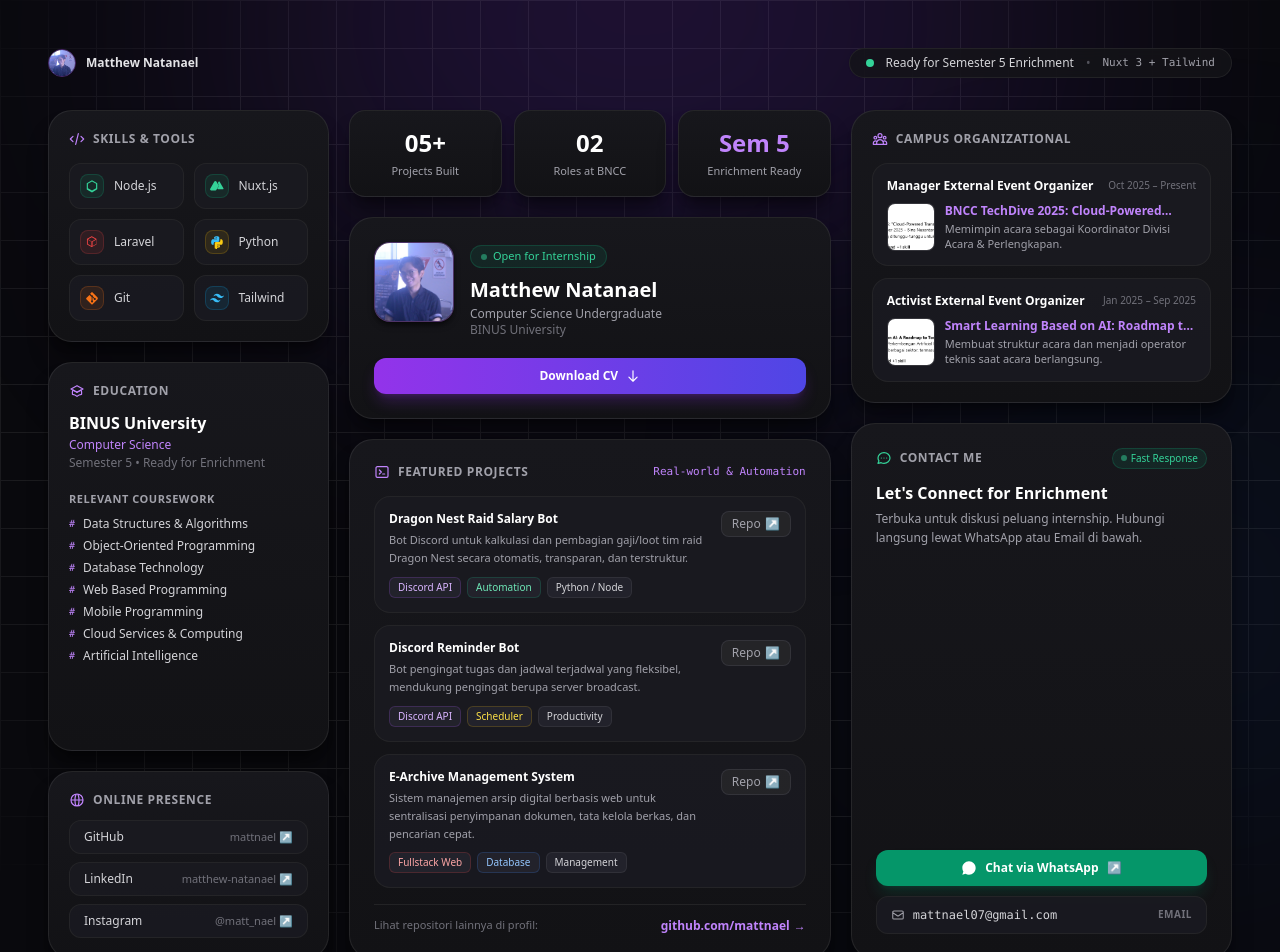
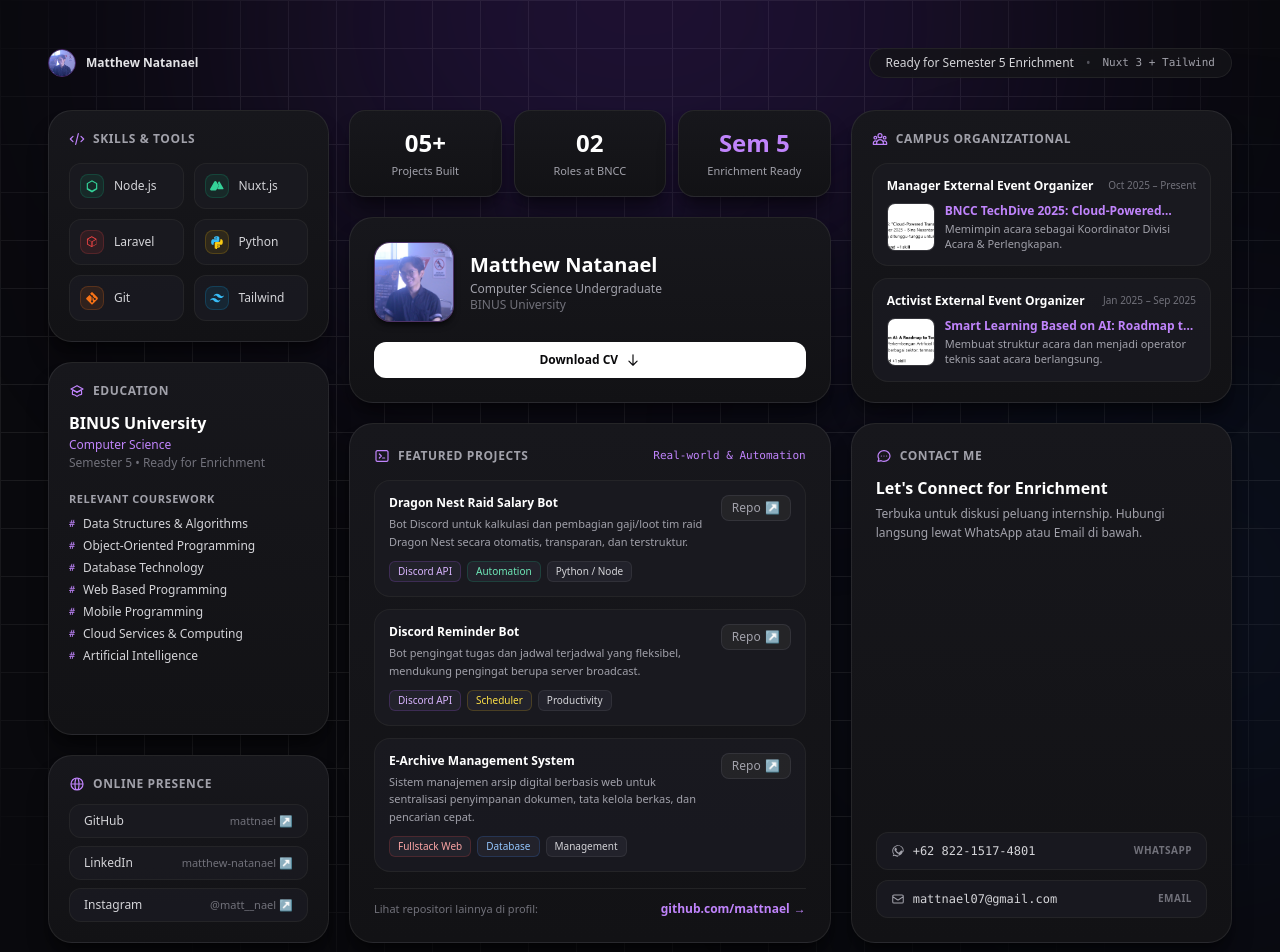
Before and after one commit to mattnael/web-portofolio, a Nuxt app: page / in a window 1280 px wide. Shown: the top 952 px of the page. Built offline with nearby package versions, Linux system fonts and the light colour scheme.

Commit message:
Change Whatsapp Number Style and Change Download CV Color

```diff
--- a/app/app.vue
+++ b/app/app.vue
@@ -22,7 +22,6 @@
       </div>
 
       <div class="hidden sm:flex items-center gap-3 px-4 py-1.5 rounded-full bg-[#141418]/80 border border-zinc-800/80 backdrop-blur-md text-xs shadow-sm">
-        <span class="w-2 h-2 rounded-full bg-emerald-400 animate-ping"></span>
         <span class="text-zinc-300 font-medium">Ready for Semester 5 Enrichment</span>
         <span class="text-zinc-600">•</span>
         <span class="text-zinc-400 font-mono text-[11px]">Nuxt 3 + Tailwind</span>
@@ -175,9 +174,9 @@
               <span class="font-medium">LinkedIn</span>
               <span class="text-zinc-500 text-[11px]">matthew-natanael ↗</span>
             </a>
-            <a href="https://instagram.com/matt_nael" target="_blank" class="bg-[#1a1a21]/90 hover:bg-zinc-800 border border-zinc-800/80 px-3.5 py-2 rounded-xl flex items-center justify-between text-xs text-zinc-300 transition-colors">
+            <a href="https://instagram.com/matt__nael" target="_blank" class="bg-[#1a1a21]/90 hover:bg-zinc-800 border border-zinc-800/80 px-3.5 py-2 rounded-xl flex items-center justify-between text-xs text-zinc-300 transition-colors">
               <span class="font-medium">Instagram</span>
-              <span class="text-zinc-500 text-[11px]">@matt_nael ↗</span>
+              <span class="text-zinc-500 text-[11px]">@matt__nael ↗</span>
             </a>
           </div>
         </div>
@@ -205,17 +204,13 @@
 
         <!-- Profile Card -->
         <div class="bg-gradient-to-b from-[#17171c] to-[#121215] border border-white/[0.08] shadow-xl shadow-black/40 rounded-3xl p-6 hover:border-purple-500/40 transition-colors">
-          <div class="flex items-start gap-4">
+          <div class="flex items-center gap-4">
             <img
               src="/images/avatar.png"
               alt="Matthew Natanael"
               class="w-20 h-20 rounded-2xl object-cover border border-purple-500/30 shrink-0 bg-zinc-800 shadow-md shadow-black/50"
             />
             <div class="flex-1">
-              <div class="inline-flex items-center gap-1.5 px-2.5 py-0.5 rounded-full text-[11px] font-medium bg-emerald-500/10 text-emerald-400 border border-emerald-500/20 mb-2">
-                <span class="w-1.5 h-1.5 rounded-full bg-emerald-400 animate-pulse"></span>
-                <span>Open for Internship</span>
-              </div>
               <h1 class="text-xl font-bold text-white">Matthew Natanael</h1>
               <p class="text-xs text-zinc-400 mt-0.5">Computer Science Undergraduate</p>
               <p class="text-xs text-zinc-500">BINUS University</p>
@@ -225,7 +220,7 @@
             <a
               href="/resume.pdf"
               download
-              class="w-full inline-flex items-center justify-center gap-2 py-2.5 rounded-xl text-xs font-semibold bg-gradient-to-r from-purple-600 to-indigo-600 hover:from-purple-500 hover:to-indigo-500 text-white shadow-lg shadow-purple-600/25 transition-all"
+              class="w-full inline-flex items-center justify-center gap-2 py-2.5 rounded-xl text-xs font-semibold bg-white text-zinc-950 hover:bg-zinc-200 shadow-sm transition-all duration-200"
             >
               <span>Download CV</span>
               <svg class="w-3.5 h-3.5" fill="none" stroke="currentColor" viewBox="0 0 24 24">
@@ -388,19 +383,13 @@
         </div>
 
         <!-- Contact Me -->
-        <div class="bg-gradient-to-b from-[#17171c] to-[#121215] border border-white/[0.08] shadow-xl shadow-black/40 rounded-3xl p-6 hover:border-emerald-500/30 transition-colors flex-1 flex flex-col justify-between">
+        <div class="bg-gradient-to-b from-[#17171c] to-[#121215] border border-white/[0.08] shadow-xl shadow-black/40 rounded-3xl p-6 hover:border-purple-500/40 transition-colors flex-1 flex flex-col justify-between">
           <div>
-            <div class="flex items-center justify-between mb-3">
-              <div class="flex items-center gap-2 text-xs font-semibold uppercase tracking-wider text-zinc-400">
-                <svg class="w-4 h-4 text-emerald-400" fill="none" stroke="currentColor" viewBox="0 0 24 24">
-                  <path stroke-linecap="round" stroke-linejoin="round" stroke-width="1.8" d="M8 12h.01M12 12h.01M16 12h.01M21 12c0 4.418-4.03 8-9 8a9.863 9.863 0 01-4.255-.949L3 20l1.395-3.72C3.512 15.042 3 13.574 3 12c0-4.418 4.03-8 9-8s9 3.582 9 8z" />
-                </svg>
-                <span>Contact Me</span>
-              </div>
-              <span class="inline-flex items-center gap-1 text-[10px] text-emerald-400 bg-emerald-500/10 border border-emerald-500/20 px-2 py-0.5 rounded-full">
-                <span class="w-1.5 h-1.5 rounded-full bg-emerald-400 animate-pulse"></span>
-                Fast Response
-              </span>
+            <div class="flex items-center gap-2 mb-3 text-xs font-semibold uppercase tracking-wider text-zinc-400">
+              <svg class="w-4 h-4 text-purple-400" fill="none" stroke="currentColor" viewBox="0 0 24 24">
+                <path stroke-linecap="round" stroke-linejoin="round" stroke-width="1.8" d="M8 12h.01M12 12h.01M16 12h.01M21 12c0 4.418-4.03 8-9 8a9.863 9.863 0 01-4.255-.949L3 20l1.395-3.72C3.512 15.042 3 13.574 3 12c0-4.418 4.03-8 9-8s9 3.582 9 8z" />
+              </svg>
+              <span>Contact Me</span>
             </div>
 
             <h3 class="text-base font-bold text-white">Let's Connect for Enrichment</h3>
@@ -409,21 +398,19 @@
             </p>
           </div>
 
-          <div class="flex flex-col gap-2.5 mt-5">
-            <!-- Tombol WhatsApp -->
-            <a
-              href="https://wa.me/6282215174801?text=Halo%20Matthew,%20saya%20tertarik%20dengan%20portofolio%20Anda"
-              target="_blank"
-              class="w-full py-2.5 rounded-xl text-xs font-semibold bg-emerald-600 hover:bg-emerald-500 text-white shadow-lg shadow-emerald-600/20 transition-all text-center inline-flex items-center justify-center gap-2"
-            >
-              <svg class="w-4 h-4 fill-current" viewBox="0 0 24 24">
-                <path d="M17.472 14.382c-.301-.15-1.78-.879-2.056-.98-.276-.1-.477-.15-.678.15-.2.3-.778.98-.953 1.18-.175.201-.351.226-.652.076-.301-.15-1.272-.469-2.423-1.496-.896-.798-1.501-1.784-1.677-2.085-.175-.301-.019-.464.132-.613.136-.134.301-.35.451-.525.151-.176.201-.301.301-.502.1-.2.05-.376-.025-.526-.075-.15-.678-1.633-.929-2.238-.244-.59-.492-.51-.678-.52l-.578-.01c-.2 0-.526.075-.802.376-.276.301-1.053 1.029-1.053 2.509 0 1.48 1.078 2.909 1.229 3.11.15.2 2.122 3.24 5.141 4.544.718.31 1.279.496 1.716.635.722.23 1.379.197 1.898.12.578-.087 1.78-.727 2.031-1.43.251-.703.251-1.304.176-1.43-.076-.125-.276-.2-.577-.35zM12.004 2C6.48 2 2 6.48 2 12c0 1.956.564 3.784 1.542 5.332L2 22l4.82-1.263C8.307 21.564 10.098 22 12.004 22 17.524 22 22 17.52 22 12s-4.476-10-9.996-10z" />
-              </svg>
-              <span>Chat via WhatsApp</span>
-              <span>↗</span>
-            </a>
+          <div class="mt-5 space-y-2.5">
+            <!-- Nomor WhatsApp (Info Box) -->
+            <div class="flex items-center justify-between px-3.5 py-2.5 rounded-xl bg-[#1a1a21]/90 border border-zinc-800/80">
+              <div class="flex items-center gap-2 min-w-0">
+                <svg class="w-3.5 h-3.5 text-zinc-400 fill-current shrink-0" viewBox="0 0 24 24">
+                  <path d="M17.472 14.382c-.297-.149-1.758-.867-2.03-.967-.273-.099-.471-.148-.67.15-.197.297-.767.966-.94 1.164-.173.199-.347.223-.644.075-.297-.15-1.255-.463-2.39-1.475-.883-.788-1.48-1.761-1.653-2.059-.173-.297-.018-.458.13-.606.134-.133.298-.347.446-.521.151-.172.2-.296.3-.495.099-.198.05-.372-.025-.521-.075-.148-.669-1.611-.916-2.206-.242-.579-.487-.501-.669-.51l-.57-.01c-.198 0-.52.074-.792.372s-1.04 1.016-1.04 2.479 1.065 2.876 1.213 3.074c.149.198 2.095 3.2 5.076 4.487.709.306 1.263.489 1.694.626.712.226 1.36.194 1.872.118.571-.085 1.758-.719 2.006-1.413.248-.695.248-1.29.173-1.414-.074-.124-.272-.198-.57-.347m-5.421 7.403h-.004a9.87 9.87 0 01-5.031-1.378l-.361-.214-3.741.982.998-3.648-.235-.374a9.86 9.86 0 01-1.51-5.26c0-5.445 4.43-9.874 9.877-9.874 2.637 0 5.116 1.028 6.98 2.894a9.81 9.81 0 012.88 6.98c0 5.446-4.43-9.876-9.874 9.876m0-18.152c-4.563 0-8.276 3.713-8.276 8.276 0 1.458.38 2.881 1.102 4.137l.172.298-.653 2.388 2.443-.641.288.171a8.23 8.23 0 004.922 1.396h.004c4.562 0 8.276-3.713 8.276-8.276a8.21 8.21 0 00-2.42-5.856 8.211 8.211 0 00-5.856-2.422" />
+                </svg>
+                <span class="text-xs text-zinc-300 font-mono truncate select-all">+62 822-1517-4801</span>
+              </div>
+              <span class="text-[10px] text-zinc-500 uppercase tracking-wider font-semibold shrink-0 ml-2">WhatsApp</span>
+            </div>
 
-            <!-- Alamat Email -->
+            <!-- Alamat Email (Info Box) -->
             <div class="flex items-center justify-between px-3.5 py-2.5 rounded-xl bg-[#1a1a21]/90 border border-zinc-800/80">
               <div class="flex items-center gap-2 min-w-0">
                 <svg class="w-3.5 h-3.5 text-zinc-400 shrink-0" fill="none" stroke="currentColor" viewBox="0 0 24 24">
```
